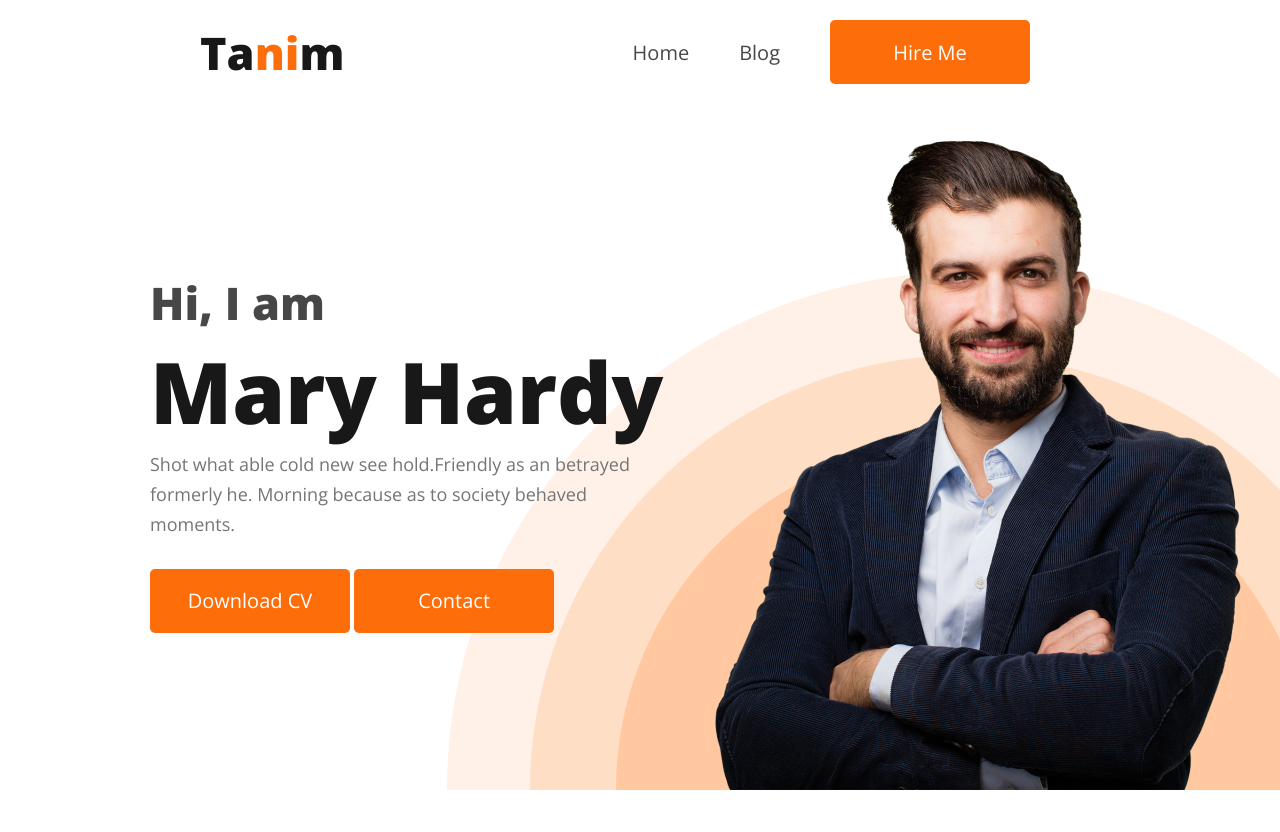
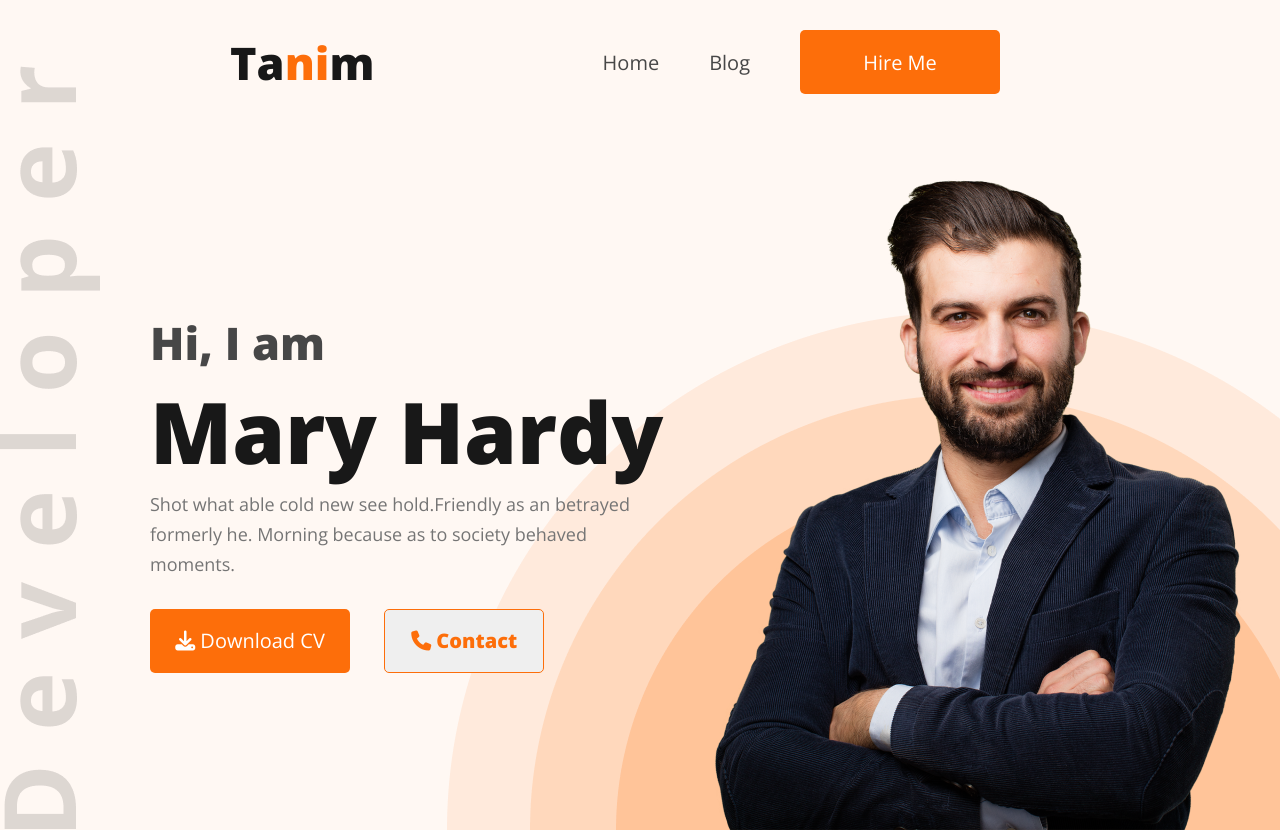
Before and after one commit to tanimahmed001/my-portfolio, a plain HTML site: page index.html in a window 1280 px wide. Shown: the top 832 px of the page. Drawn offline with nearby package versions, Linux system fonts and the light colour scheme.

Commit message:
Completed portfolio

```diff
--- a/index.html
+++ b/index.html
@@ -7,6 +7,7 @@
 <link rel="preconnect" href="https://fonts.gstatic.com" crossorigin>
 <link href="https://fonts.googleapis.com/css2?family=Open+Sans:wght@400;800&display=swap" rel="stylesheet">
     <link rel="stylesheet" href="portfolio.css">
+    <script src="https://kit.fontawesome.com/1babbf04c2.js" crossorigin="anonymous"></script>
     <title>My Portfolio</title>
 </head>
 <body>
@@ -25,8 +26,8 @@
                 <h3 class="banner-greeting">Hi, I am</h3>
             <h1 class="banner-title">Mary Hardy</h1>
             <p class="banner-discription">Shot what able cold new see hold.Friendly as an betrayed formerly he. Morning because as to society behaved moments.</p>
-            <button class="primary-btn">Download CV</button>
-            <button class="primary-btn">Contact</button>
+            <button class="primary-btn"><i class="fa-solid fa-download"></i> Download CV</button>
+            <button class="primary-btn2"><i class="fa-solid fa-phone"></i> Contact</button>
 
             </div>
 
@@ -147,7 +148,7 @@
             </div>
             <div id="cv-btn">
 
-                <button class="primary-btn" >Download CV</button>
+                <button class="primary-btn"><i class="fa-solid fa-download"></i> Download CV</button>
 
             </div>
 
@@ -183,7 +184,7 @@
 
         </div>
 
-
+<p id="copyrights">All &copy;rights reserved by Tanim </p>
     </footer>
 </body>
 </html>
--- a/portfolio.css
+++ b/portfolio.css
@@ -9,7 +9,7 @@
 body {
     font-family: 'Lato', sans-serif;
     font-family: 'Open Sans', sans-serif;
-    margin-top: 20px;
+
 
 }
 
@@ -26,19 +26,42 @@ body {
     font-weight: 500;
     font-family: Open Sans;
     text-align: center;
-    padding: 18px 36px;
+    padding: 18px 3px;
     border-radius: 5px;
     width: 200px;
     height: 64px;
 
 }
 
+.primary-btn2 {
+    width: 160px;
+    height: 64px;
+    flex-shrink: 0;
+    border-radius: 5px;
+    border: 1px solid #FD6E0A;
+    color: #FD6E0A;
+    text-align: center;
+    font-family: Open Sans;
+    font-size: 20px;
+    font-style: normal;
+    font-weight: 700;
+    line-height: normal;
+    margin-left: 30px;
+
+
+}
+
+
+
 /* nav related style */
 
 nav {
+
     display: flex;
     align-items: center;
     justify-content: space-between;
+    padding: 30px;
+
     margin: 0px 200px;
 }
 
@@ -46,6 +69,8 @@ nav {
     color: var(--Dark-01, #181818);
     font-size: 45px;
     font-weight: 800;
+
+
 }
 
 nav>ul {
@@ -70,10 +95,10 @@ nav a {
 
 /* Header related style */
 .header {
-    background-color: white;
-    background-image: url('/images/header_bg.png');
+    background: #FFF8F3;
+    background-image: url('/images/header_bg.png'), url('/images/developer.png');
     background-repeat: no-repeat;
-    background-position: bottom right;
+    background-position: bottom right , bottom left;
     width: 100%;
 
 
@@ -139,7 +164,10 @@ main {
     padding: 125px;
 
     align-items: center;
-    margin-top: 50px;
+    margin-top: 130px;
+    border-radius: 10px;
+background: #FFF8F3;
+
 }
 
 .section-title {
@@ -199,7 +227,7 @@ main {
 
     padding: 0px 125px;
     align-items: center;
-    margin-top: 50px;
+    margin-top: 130px;
 }
 
 #i-do-description {
@@ -406,3 +434,9 @@ footer {
     border: 0px;
     margin-bottom: 150px;
 }
+
+#copyrights{
+    text-align: center;
+    padding: 10px;
+    color: #FD6E0A;
+}
```
Also changed, not shown: images/Tanim-01.png (added), images/tanim.png (deleted).
